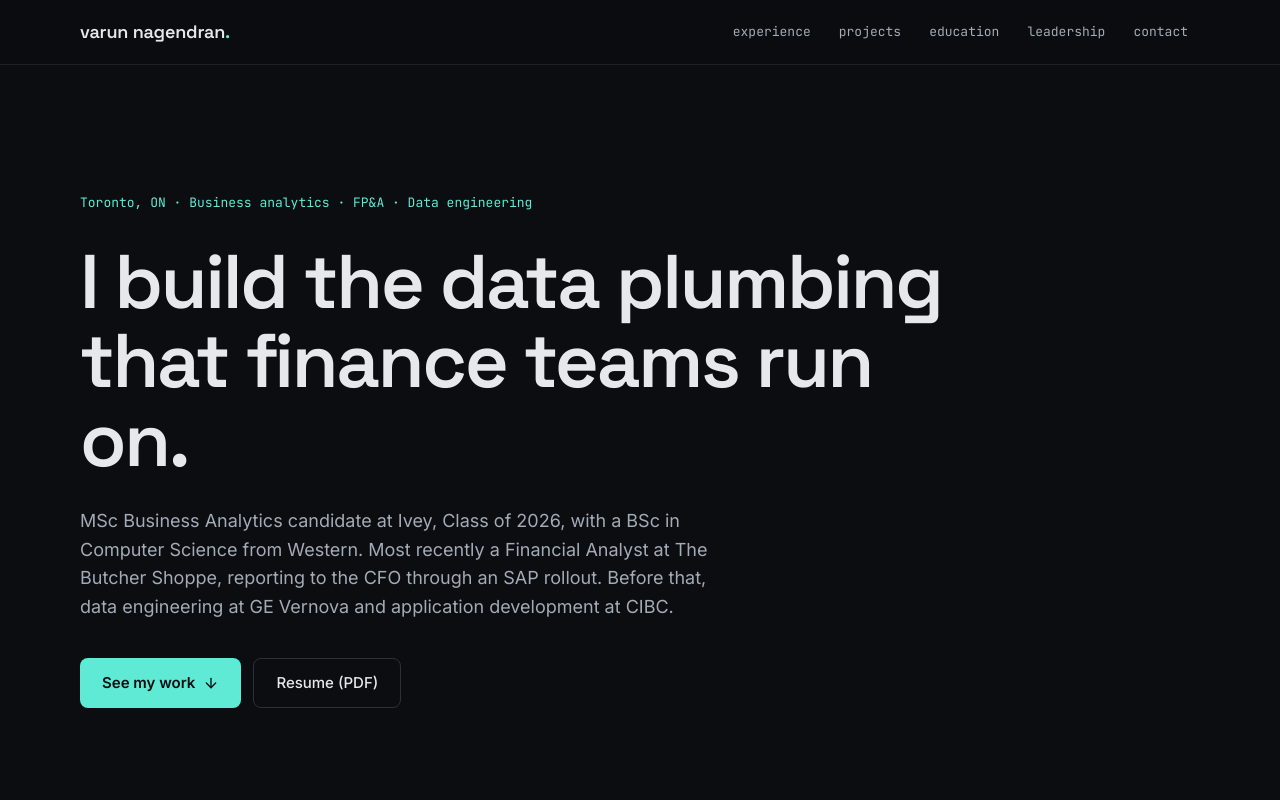
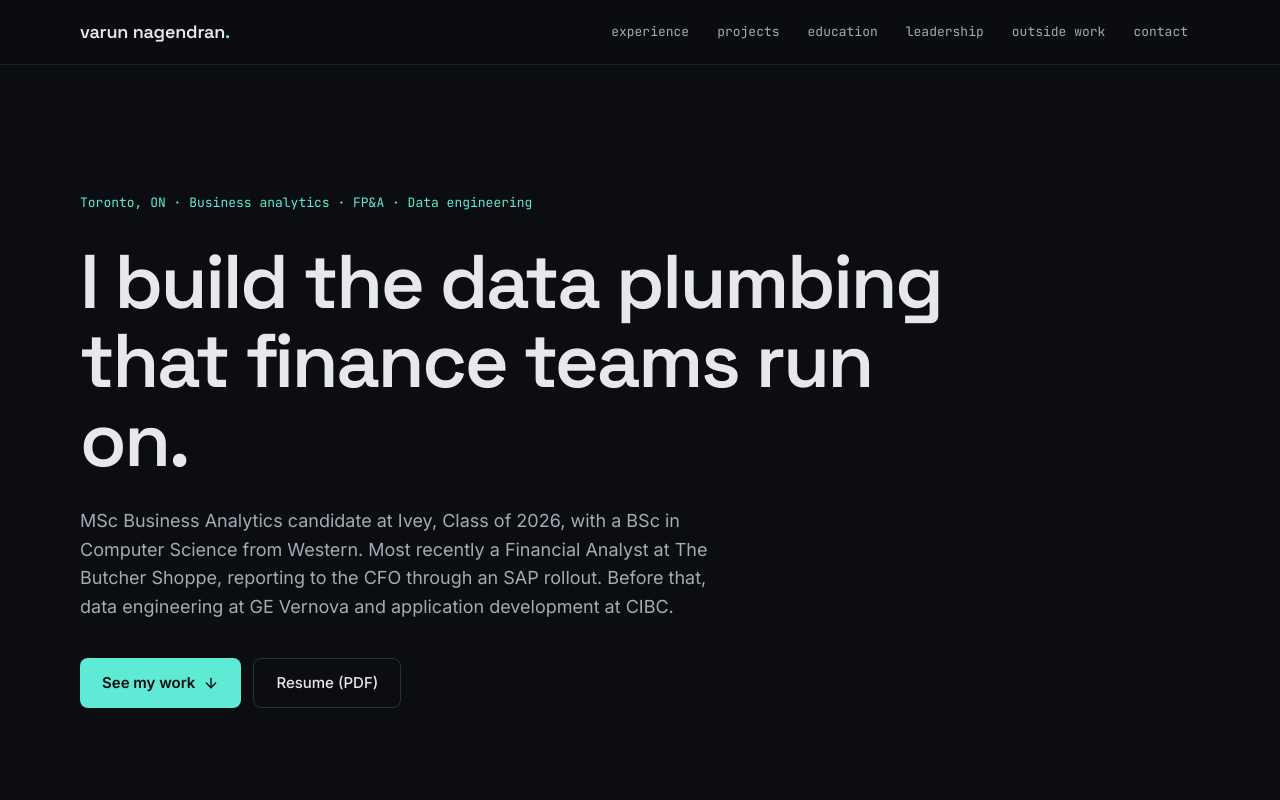
Before and after one commit to varunnagendran/varunnagendran.github.io, a plain HTML site: page index.html in a window 1280 px wide. Shown: the top 800 px of the page. Drawn offline with Linux system fonts and the light colour scheme.

Commit message:
Add outside work link to the top nav
Co-Authored-By: Claude Opus 5.5 <noreply@anthropic.com>

```diff
--- a/index.html
+++ b/index.html
@@ -20,6 +20,7 @@
         <a href="#projects">projects</a>
         <a href="#education">education</a>
         <a href="#leadership">leadership</a>
+        <a href="#outside">outside work</a>
         <a href="#contact">contact</a>
       </div>
     </nav>
```
